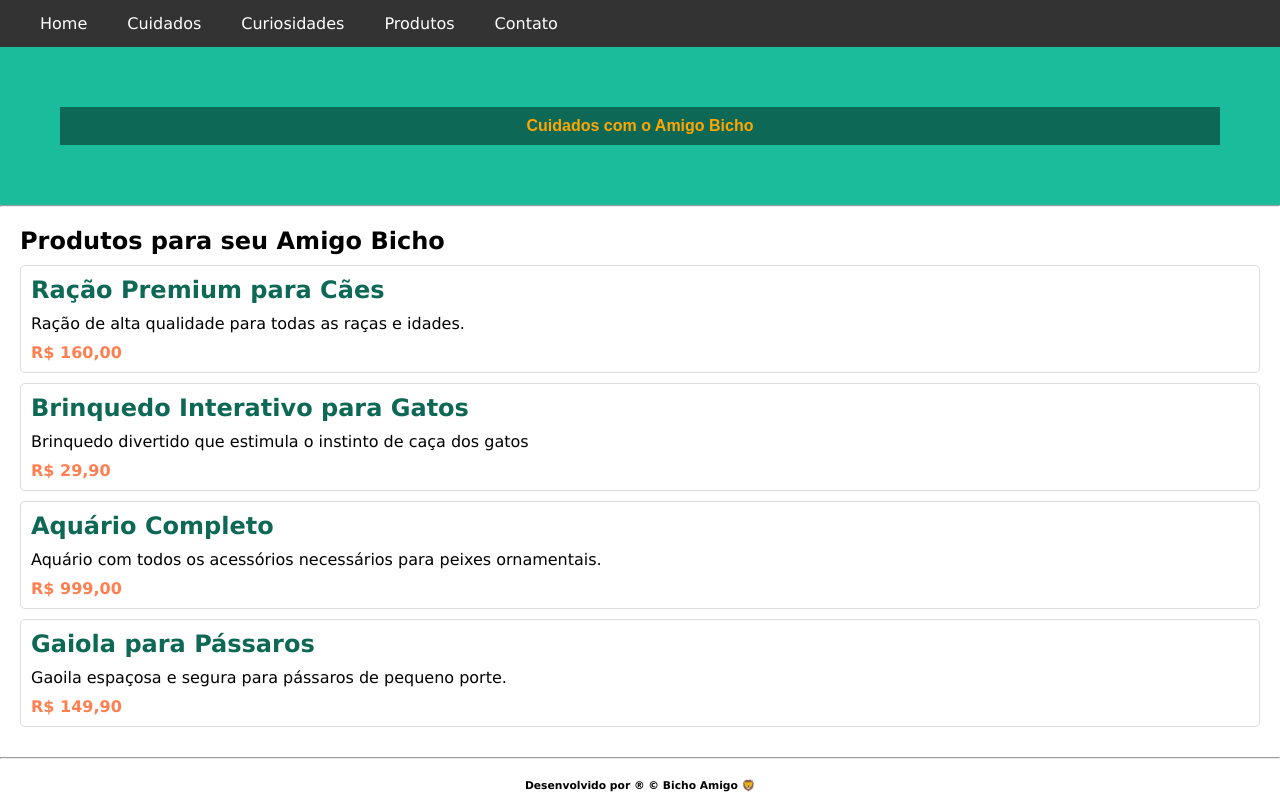
After one commit to atalibaneto/TI36, a PHP site: page /produtos.html in a window 1280 px wide. The commit adds this page. Run offline with PHP 8.4, Linux system fonts and the light colour scheme.

Commit message:
Aula 29/04/2025 - cuidados,curiosidades,produtos

```diff
--- a/DesenvolveWEB/aula4/cuidados.html
+++ b/DesenvolveWEB/aula4/cuidados.html
@@ -46,6 +46,7 @@
                 <img src="imagens/pet1.png" alt="pessoas cuidadando dos pets" width="300px">
                 <p>Ter um pet é uma experiência maravilhosa, mas também exige responsabilidade e dedicação. Aqui estão algumas dicas essenciais para garantir que seu amigo de quatro patas tenha uma vida saudável e feliz:</p>
                 <ul>
+                    <div class="lista">
                         <li><strong>Alimentação Adequada:</strong> Ofereça uma dieta balanceada e específica para a espécie e idade do seu pet. Consulte um veterinário para escolher a melhor ração ou dieta natural.</li>
                         <li><strong>Hidratação:</strong> Mantenha sempre água fresca e limpa disponível. A hidratação é fundamental para a saúde do seu pet.</li>
                         <li><strong>Exercícios Regulares:</strong> Animais precisam de atividade física para se manterem saudáveis. Passeios diários, brincadeiras e exercícios são essenciais, especialmente para cães.</li>
@@ -54,6 +55,7 @@
                         <li><strong>Ambiente Seguro:</strong> Garanta que o ambiente onde seu pet vive seja seguro, sem objetos perigosos ou substâncias tóxicas ao alcance.</li>
                         <li><strong>Amor e Atenção:</strong> Dedique tempo para brincar e interagir com seu pet. O carinho e a atenção são fundamentais para o bem-estar emocional deles.</li>
                         <li><strong>Educação e Treinamento:</strong> Ensine comandos básicos e socialize seu pet desde filhote. Isso ajuda a evitar comportamentos indesejados e fortalece o vínculo entre vocês.</li>
+                    </div>
                 </ul>
                 <p>Seguindo essas dicas, você estará proporcionando uma vida mais saudável e feliz para o seu pet. Lembre-se, eles dependem de nós para tudo e merecem todo o nosso cuidado e amor.</p>
             </article>
--- a/DesenvolveWEB/aula4/folha/style.css
+++ b/DesenvolveWEB/aula4/folha/style.css
@@ -40,7 +40,56 @@ section {
 section article p {
     padding: 5px 0;
 }
+.lista {
+    padding: 0 0 0 30px;
+}
+li::marker {
+    font-weight: bold;
+}
 footer {
     padding: 20px;
     text-align: center;
 }
+.produto {
+    border: 1px solid #DDD;
+    border-radius: 5px;
+    padding: 10px;
+    margin: 10px 0;
+}
+.produto h2 {
+    color: #0e6856;
+}
+.produto p {
+    margin: 5px 0
+}
+.preco {
+    color:coral;
+    font-weight: bold;
+}
+form {
+    background-color: #ddd;
+    padding: 15px;
+    border: 1px solid #0e6856;
+}
+
+label {
+    color: #0e6856;
+    font-weight: bold;
+}
+
+input[type="text"],
+input[type="email"],
+textarea {
+    width: 100%;
+    margin-bottom: 10px;
+    padding: 5px;
+    border: 1px solid #ccc;
+}
+
+input[type="submit"] {
+    background-color: coral;
+    color: white;
+    border: none;
+    padding: 8px 16px;
+    cursor: pointer;
+}
--- /dev/null
+++ b/DesenvolveWEB/aula4/produtos.html
@@ -0,0 +1,74 @@
+<!DOCTYPE html>
+<html lang="pt-br">
+<head>
+    <!-- Tags para Otimizar o site nos mecanismos de busca-->
+    <!-- Search Engine Optimization (SEO)-->
+    <meta charset="UTF-8">
+    <meta name="description" content="Página feita em sala de aula HTML/CSS">
+    <meta name="keywords" content="HTML, CSS, Senac, Curso Técnico em Informática, TI36">
+    <meta name="author" content="Ataliba">
+    <meta name="viewport" content="width=device-width, initial-scale=1.0">
+    <link rel="stylesheet" href="folha/style.css">
+    <title>Amigo Bicho</title>
+</head>
+<body>
+    <!--
+        <main>    - conteúdo principal da página
+        <header>  - cabeçalho da página
+        <nav>     - navegação
+        <section> - seção com conteúdo
+        <article> - conteúdo ou artigo
+        <aside>   - conteúdo secundário
+        <footer>  - rodapé
+            #### Entidades HTML ####
+        &reg;     - símbolo de marca registrada
+        &copy;    - símbolo copyright
+        &nbsp;    - espaço em branco
+        &amp;     - símbolo do & (e comercial)
+    -->
+    <main>
+        <nav>
+            <ul><!-- lista não ordenada -->
+                <li><a href="index.html">Home</a></li>
+                <li><a href="cuidados.html">Cuidados</a></li>
+                <li><a href="curiosidades.html">Curiosidades</a></li>
+                <li><a href="produtos.html">Produtos</a></li>
+                <li><a href="contato.html">Contato</a></li>
+            </ul>
+        </nav>
+        <header><!-- cabeçalho da página-->
+            <h1>Cuidados com o Amigo Bicho</h1>
+        </header>
+        <hr><!-- linha usada para separar conteúdos (Horizontal Rule)-->
+        <section>
+            <article>
+                <h2>Produtos para seu Amigo Bicho</h2>
+                <div class="produto">
+                    <h2>Ração Premium para Cães</h2>
+                    <p>Ração de alta qualidade para todas as raças e idades.</p>
+                    <div class="preco">R$ 160,00</div>
+                </div>
+                <div class="produto">
+                    <h2>Brinquedo Interativo para Gatos</h2>
+                    <p>Brinquedo divertido que estimula o instinto de caça dos gatos</p>
+                    <div class="preco">R$ 29,90</div>
+                </div>
+                <div class="produto">
+                    <h2>Aquário Completo</h2>
+                    <p>Aquário com todos os acessórios necessários para peixes ornamentais.</p>
+                    <div class="preco">R$ 999,00</div>
+                </div>
+                <div class="produto">
+                    <h2>Gaiola para Pássaros</h2>
+                    <p>Gaoila espaçosa e segura para pássaros de pequeno porte.</p>
+                    <div class="preco">R$ 149,90</div>
+                </div>
+            </article>
+        </section>
+        <hr>
+        <footer>
+            <h6>Desenvolvido por &reg; &copy; Bicho Amigo &#129409;</h6>
+        </footer>
+    </main>
+</body>
+</html>
```
Also changed, not shown: DesenvolveWEB/aula4/contato.html (added, +63 -0 lines), DesenvolveWEB/aula4/curiosidades.html (added, +66 -0 lines). Lines whose indentation alone changed are shown as unchanged.
